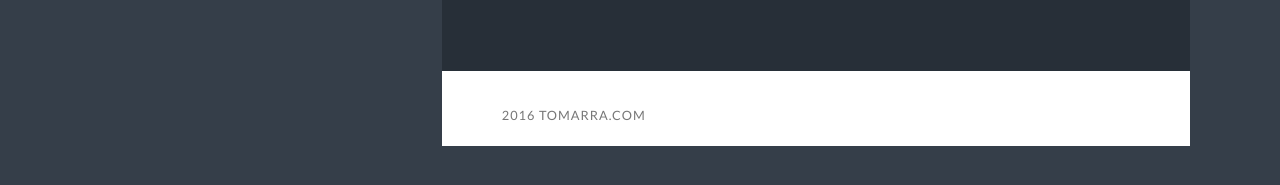
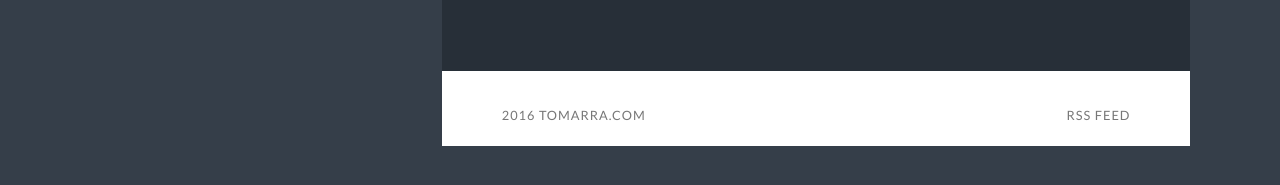
Before and after one commit to tomarra/tomarra.github.io, a Jekyll site: the page built from about.md, in a window 1280 px wide. Shown: the part 675-860 px from the top of the page. Built offline with Jekyll 4.4.1, drawn with Linux system fonts in a browser that asks for light colours.

Commit message:
Lots of little layout changes

```diff
--- a/_includes/footer.html
+++ b/_includes/footer.html
@@ -1,38 +1,14 @@
-<footer class="site-footer">
+<div class="footer section large-padding bg-dark">
+  <div class="clear"></div>
+</div>
 
-  <div class="wrapper">
-
-    <h2 class="footer-heading">{{ site.title }}</h2>
-
-    <div class="footer-col-wrapper">
-      <div class="footer-col footer-col-1">
-        <ul class="contact-list">
-          <li>{{ site.title }}</li>
-          <li><a href="mailto:{{ site.email }}">{{ site.email }}</a></li>
-        </ul>
-      </div>
-
-      <div class="footer-col footer-col-2">
-        <ul class="social-media-list">
-          {% if site.github_username %}
-          <li>
-            {% include icon-github.html username=site.github_username %}
-          </li>
-          {% endif %}
-
-          {% if site.twitter_username %}
-          <li>
-            {% include icon-twitter.html username=site.twitter_username %}
-          </li>
-          {% endif %}
-        </ul>
-      </div>
-
-      <div class="footer-col footer-col-3">
-        <p>{{ site.description }}</p>
-      </div>
-    </div>
-
+<div class="credits">
+  <div class="credits-inner">
+    <p class="credits-left">
+      2016 TomArra.com
+    </p>
+    <p class="credits-right">
+      <a href="{{ "/feed.xml" | prepend: site.baseurl }}">RSS Feed</a></p>
+    </p>
   </div>
-
-</footer>
+</div>
--- a/_layouts/default.html
+++ b/_layouts/default.html
@@ -12,17 +12,7 @@
           {{ content }}
         </div>
 
-        <div class="footer section large-padding bg-dark">
-          <div class="clear"></div>
-        </div>
-
-        <div class="credits">
-          <div class="credits-inner">
-            <p class="credits-left">
-              2016 TomArra.com
-            </p>
-          </div>
-        </div>
+        {% include footer.html %}
       </div>
 
       <div class="clear"></div>
```
Also changed, not shown: _includes/header.html (deleted, +0 -27 lines), index.html (+11 -10 lines), css/images/1px-white.png (added).
